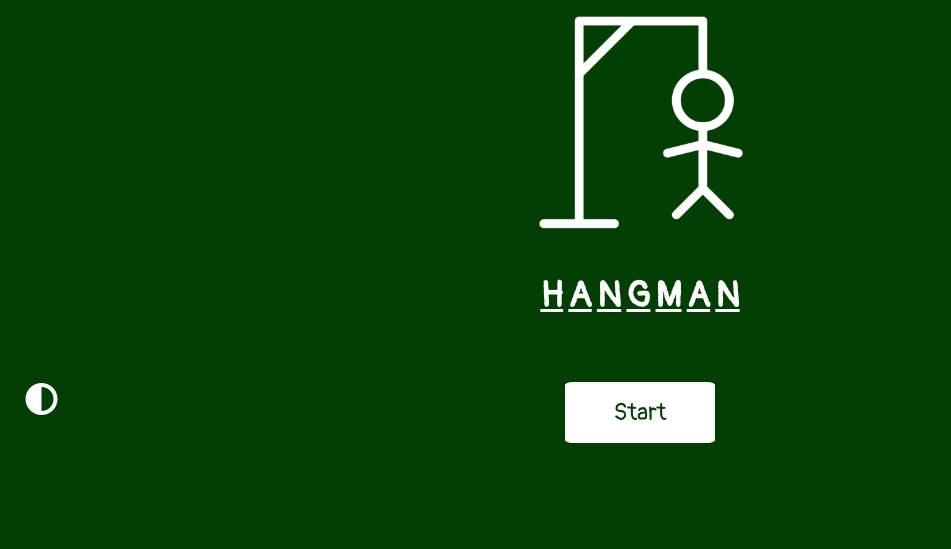
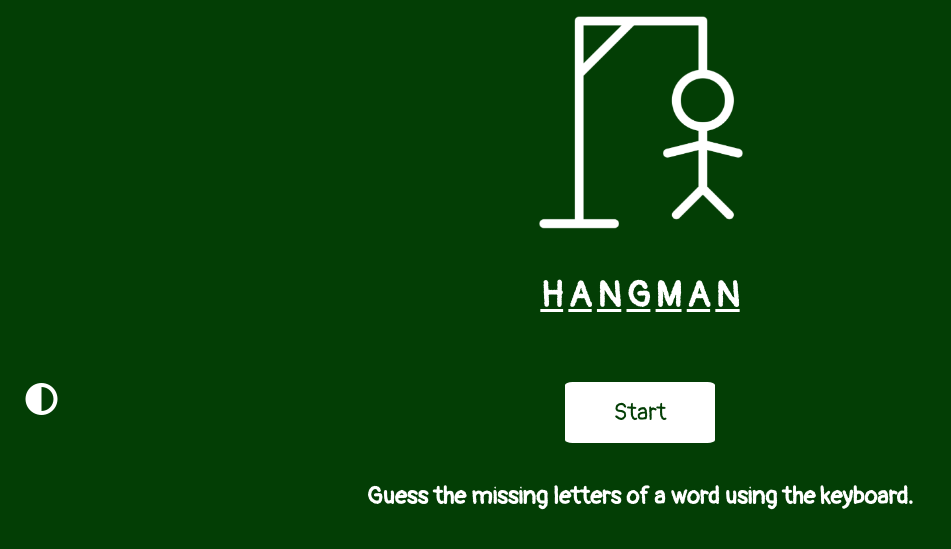
Before and after one commit to Grawnya/hangman, a plain HTML site: page index.html in a window 1280 px wide. Shown: the part 99-648 px from the top of the page, without its empty margins (0-951 px from the left). Drawn offline with Linux system fonts and the light colour scheme.

Commit message:
add instructions for the game under the start button

```diff
--- a/assets/css/styles.css
+++ b/assets/css/styles.css
@@ -79,9 +79,9 @@ button {
 /* Wrong Answers */
 #wrong-answers-printed {
     color: var(--white);
-    font-size: 1.2rem;
+    font-size: 1rem;
     text-align: center;
-    visibility: hidden;
+    visibility: visible;
 }
 
 /* Keyboard */
--- a/assets/js/script.js
+++ b/assets/js/script.js
@@ -68,6 +68,7 @@ function startGame () {
     word = pickWord();
     individualLetters = word.split("");
     document.getElementById('game-type-buttons').addEventListener('click', function (event) {
+        document.getElementById("printing-wrong-letters").innerText = wrongAnswerToPrint;
         document.getElementById("wrong-answers-printed").style.visibility = 'visible';
         resetView();
         mouseSelectLetter(word);
--- a/index.html
+++ b/index.html
@@ -35,7 +35,7 @@
     </div>
     <!-- Wrong Answers -->
     <section id="wrong-answers-printed">
-        <h2 id="printing-wrong-letters">Wrong:</h2>
+        <h2 id="printing-wrong-letters">Guess the missing letters of a word using the keyboard.</h2>
     </section>
     <!-- Keyboard -->
     <div id="keyboard">
```
